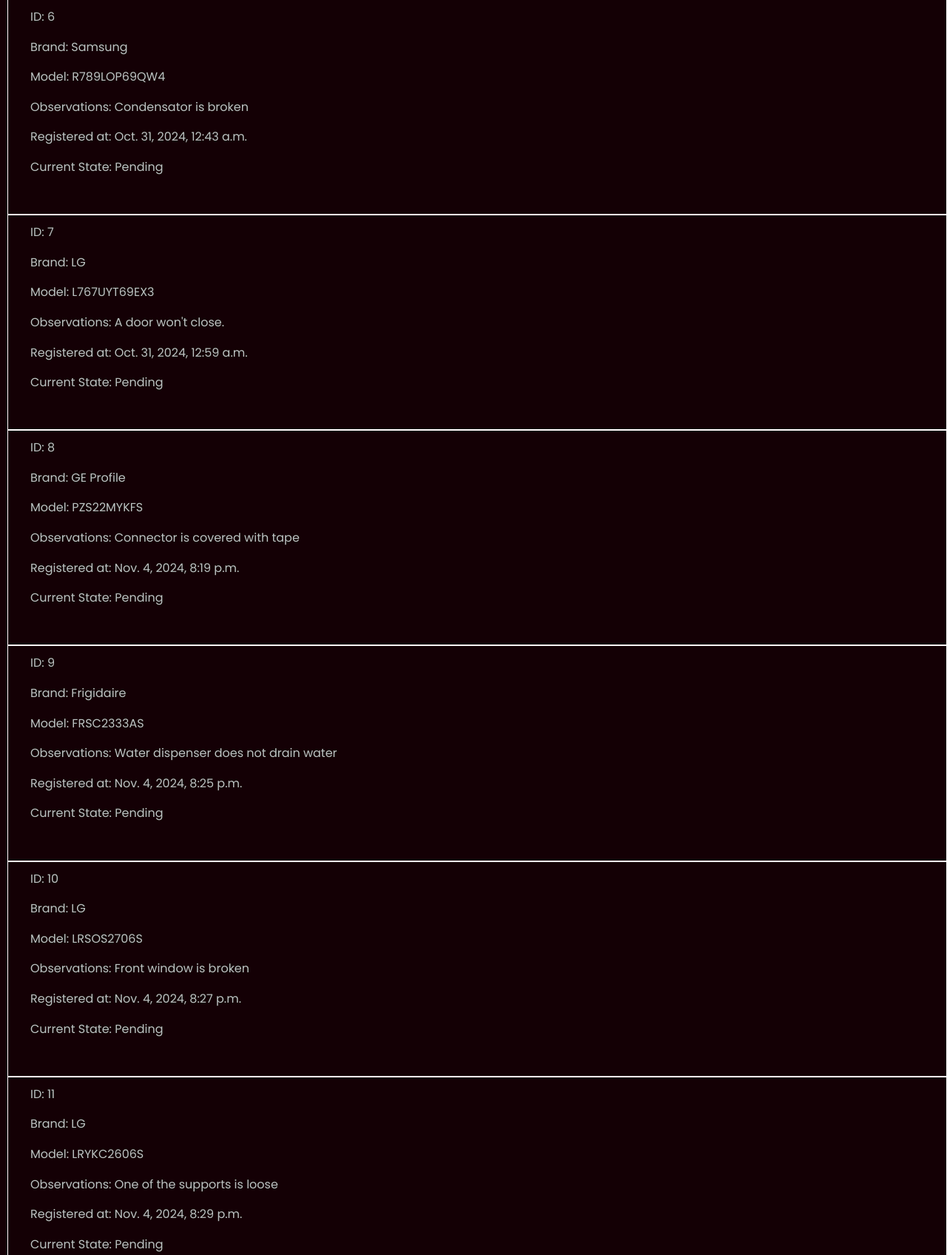
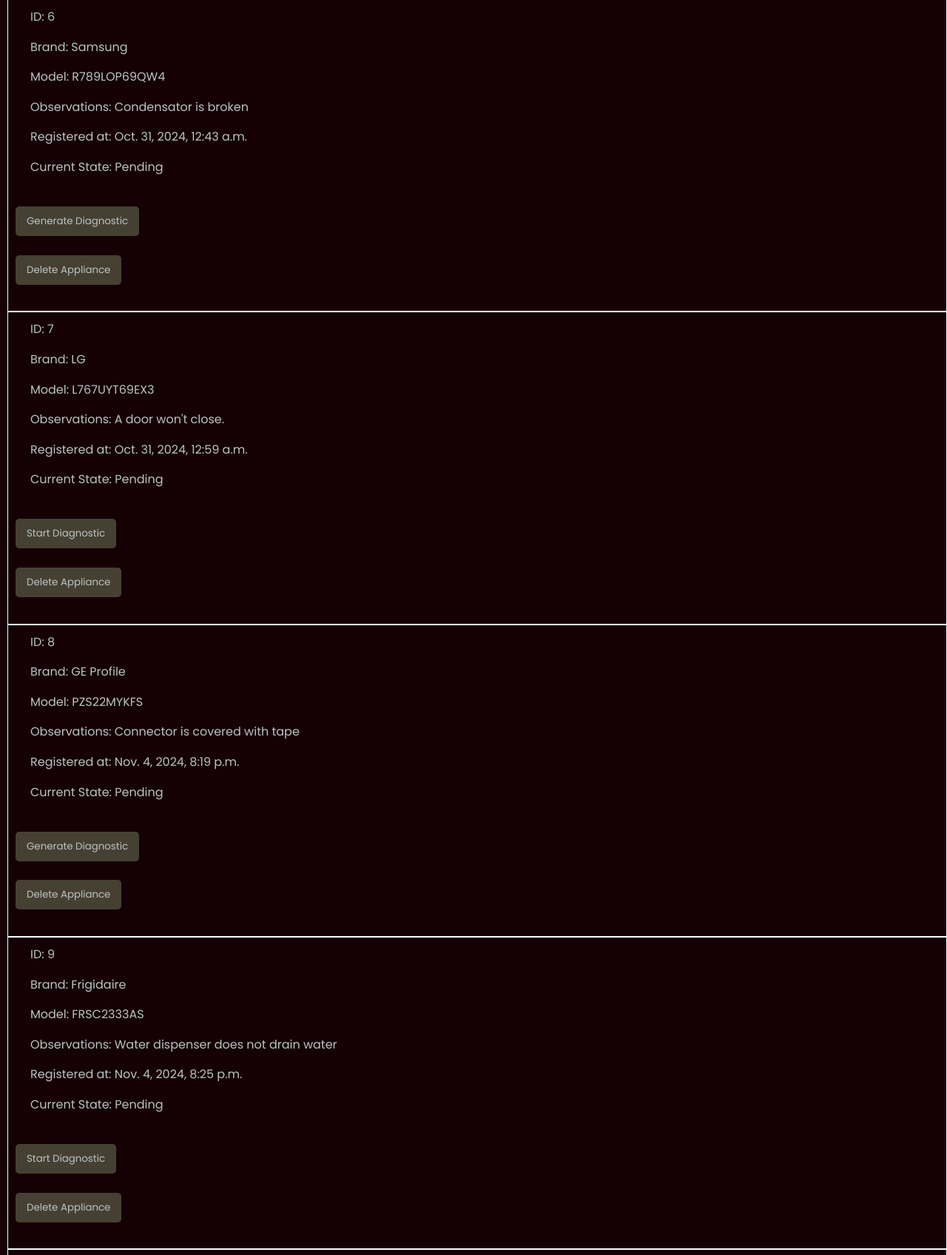
Before and after one commit to andresmendoza59/GeLP, a Django app: page /app/appliance_list in a window 1280 px wide. Shown: the part 225-1921 px from the top of the page at 74% size. Run offline with Django 5.2, Linux system fonts and the light colour scheme; data comes from the database, SQL or seed files in the repository; both versions use the stored data as it was after the commit.

Commit message:
All user stories related to diagnostics are partially finished (all notifications system is not added yet).

```diff
--- a/gelp/app/admin.py
+++ b/gelp/app/admin.py
@@ -1,6 +1,7 @@
 from django.contrib import admin
-from .models import Appliance
+from .models import Appliance, Diagnostic
 
 
 # Register your models here.
 admin.site.register(Appliance)
+admin.site.register(Diagnostic)
--- a/gelp/app/models.py
+++ b/gelp/app/models.py
@@ -24,7 +24,16 @@
 
 
 class Diagnostic(models.Model):
-    ...
+    appliance_model = models.ForeignKey(Appliance, on_delete=models.CASCADE, related_name="diagnostics",
+                                        default=6)
+    amperage = models.FloatField(default=0.0)
+    voltage = models.FloatField(default=0.0)
+    electric_power = models.FloatField(default=0.0)
+    average_temperature = models.FloatField(default=0.0)
+    average_temperature_freezer = models.FloatField(default=0.0)
+
+    def __str__(self):
+        return f"{self.appliance_model} - {self.electric_power} - {self.average_temperature} - {self.average_temperature_freezer}"
 
 
 class Report(models.Model):
--- a/gelp/app/templates/app/appliance_list.html
+++ b/gelp/app/templates/app/appliance_list.html
@@ -1,5 +1,6 @@
 <!DOCTYPE html>
 {% extends 'app/base.html' %}
+{% load custom_filters %}
 <html lang="en">
 <head>
     <meta charset="UTF-8">
@@ -14,12 +15,36 @@
 
         {% for appliance in appliance_list %}
         <div class="boxed">
-            <p style="margin-left: 20px"> ID: {{ appliance.id }}</p>
+            <p style="margin-left: 20px" id="appliance_id"> ID: {{ appliance.id }}</p>
             <p style="margin-left: 20px">Brand: {{ appliance.brand }}</p>
             <p style="margin-left: 20px">Model: {{ appliance.model }}</p>
             <p style="margin-left: 20px">Observations: {{ appliance.observations }}</p>
             <p style="margin-left: 20px">Registered at: {{ appliance.registration_date }}</p>
             <p style="margin-left: 20px">Current State: {{ appliance.state }}</p>
+
+            <br>
+            {% if has_diagnostic|get_item:appliance.id %}
+            <form action="{% url 'generate_diagnostic' %}" method="POST">
+                {% csrf_token %}
+                <!-- Hidden input to pass the appliance ID -->
+                <input type="hidden" name="appliance_id" value="{{ appliance.id }}">
+                <button type="submit" id="generate">Generate Diagnostic</button>
+            </form>
+            {% else %}
+            <form action="{% url 'start_diagnostic' %}" method="POST">
+            {% csrf_token %}
+                <!-- Hidden input to pass the appliance ID -->
+                <input type="hidden" name="appliance_id" value="{{ appliance.id }}">
+                <button type="submit" id="start">Start Diagnostic</button>
+            </form>
+            {% endif %}
+            <br>
+            <form action="{% url 'appliance_delete' %}" method="POST">
+            {% csrf_token %}
+                <!-- Hidden input to pass the appliance ID -->
+                <input type="hidden" name="appliance_id" value="{{ appliance.id }}">
+                <button type="submit">Delete Appliance</button>
+            </form>
             <br>
         </div>
         {% endfor %}
--- /dev/null
+++ b/gelp/app/templatetags/custom_filters.py
@@ -0,0 +1,8 @@
+from django import template
+
+register = template.Library()
+
+
+@register.filter
+def get_item(dictionary, key):
+    return dictionary.get(key)
--- a/gelp/app/urls.py
+++ b/gelp/app/urls.py
@@ -9,6 +9,8 @@
     path("appliance_add", views.appliance_add, name="appliance_add"),
     path("<int:pk>", views.DetailView.as_view(), name="appliance_details"),
     path("appliance_edit/<int:appliance_id>", views.appliance_edit, name="appliance_edit"),
-    path("appliance_delete/<int:appliance_id>", views.appliance_delete, name="appliance_delete"),
     path('appliance/save/', views.save_appliance, name='save_appliance'),
+    path('appliance/delete/', views.appliance_delete, name='appliance_delete'),
+    path("appliance/diagnostic/start/", views.start_diagnostic, name='start_diagnostic'),
+    path("appliance/diagnostic/generate/", views.generate_diagnostic, name='generate_diagnostic'),
 ]
--- a/gelp/app/views.py
+++ b/gelp/app/views.py
@@ -1,8 +1,11 @@
+import random
+import io
 from django.shortcuts import render, get_object_or_404, get_list_or_404
-from django.http import HttpResponse, HttpResponseRedirect
-from .models import Appliance
+from django.http import HttpResponse, HttpResponseRedirect, FileResponse
+from .models import Appliance, Diagnostic
 from django.template import loader
 from django.views import generic
+from reportlab.pdfgen import canvas
 
 
 class ListView(generic.ListView):
@@ -11,6 +14,17 @@
 
     def get_queryset(self):
         return Appliance.objects.all()
+
+    def get_context_data(self, **kwargs):
+        context = super().get_context_data(**kwargs)
+
+        # Create a dictionary using the actual model string as the key
+        has_diagnostic = {
+            appliance.id: Diagnostic.objects.filter(appliance_model__model=appliance.model).exists()
+            for appliance in context[self.context_object_name]
+        }
+        context['has_diagnostic'] = has_diagnostic
+        return context
 
 
 class DetailView(generic.DetailView):
@@ -40,7 +54,7 @@
 
         appliance = Appliance(brand=brand, model=model, observations=observations)
         appliance.save()
-        return HttpResponseRedirect('index.html')
+        return HttpResponseRedirect('../../appliance_list')
     return HttpResponse("Invalid method", status=405)
 
 
@@ -62,8 +76,59 @@
     return HttpResponse(appliance)
 
 
-# Not necessary though
-def appliance_delete(request, appliance_id: Appliance.pk):
-    appliance = Appliance.objects.get(pk=appliance_id)
-    appliance.delete()
-    return HttpResponse(f"Appliance deleted: {appliance_id}")
+def appliance_delete(request):
+    if request.method == "POST":
+        appliance = get_object_or_404(Appliance, pk=request.POST.get("appliance_id"))
+        appliance.delete()
+        return HttpResponseRedirect('../../appliance_list')
+    return HttpResponse("Invalid method", status=405)
+
+
+def start_diagnostic(request):
+    if request.method == "POST":
+        appliance = get_object_or_404(Appliance, pk=request.POST.get("appliance_id"))
+        model = appliance.model
+        appliances = Appliance.objects.filter(model=model)
+        amperages, voltages, electric_powers, avg_temperatures, avg_freezer_temperatures = [], [], [], [], []
+        for appliance in appliances:
+            amperages.append(random.randint(1, 9))
+            voltages.append(random.randint(90, 250))
+            electric_powers.append(random.randint(200, 1000))
+            avg_temperatures.append(random.randint(-1, 6))
+            avg_freezer_temperatures.append(random.randint(-23, 0))
+        amperage = sum(amperages) / len(amperages)
+        voltage = sum(voltages) / len(voltages)
+        electric_power = sum(electric_powers) / len(electric_powers)
+        avg_temp = sum(avg_temperatures) / len(avg_temperatures)
+        avg_freezer_temp = sum(avg_freezer_temperatures) / len(avg_freezer_temperatures)
+
+        diagnostic = Diagnostic(appliance_model=appliance, amperage=amperage, voltage=voltage,
+                                electric_power=electric_power, average_temperature=avg_temp,
+                                average_temperature_freezer=avg_freezer_temp)
+        diagnostic.save()
+        return HttpResponseRedirect('../../../appliance_list')
+    return HttpResponse("Invalid method", status=405)
+
+
+def generate_diagnostic(request):
+    if request.method == "POST":
+        appliance = Appliance.objects.get(pk=request.POST['appliance_id'])
+        diagnostic = appliance.diagnostics.all()[0]
+        amperage = diagnostic.amperage
+        voltage = diagnostic.voltage
+        electric_power = diagnostic.electric_power
+        average_temperature = diagnostic.average_temperature
+        average_temperature_freezer = diagnostic.average_temperature_freezer
+        buffer = io.BytesIO()
+        p = canvas.Canvas(buffer)
+        p.drawString(100, 20, f"Amperage: {amperage:.2f}")
+        p.drawString(100, 40, f"Voltage: {voltage:.2f}")
+        p.drawString(100, 60, f"Electric Power: {electric_power:.2f}")
+        p.drawString(100, 80, f"Temperature: {average_temperature:.2f}")
+        p.drawString(100, 100, f"Freezer Temperature {average_temperature_freezer:.2f}")
+
+        p.showPage()
+        p.save()
+
+        buffer.seek(0)
+        return FileResponse(buffer, as_attachment=True, filename='diagnostic.pdf')
```
Also changed, not shown: gelp/app/migrations/0005_diagnostic_amperage_diagnostic_appliance_model_and_more.py (added), gelp/app/templatetags/__init__.py (added), gelp/db.sqlite3, 4 other files.
